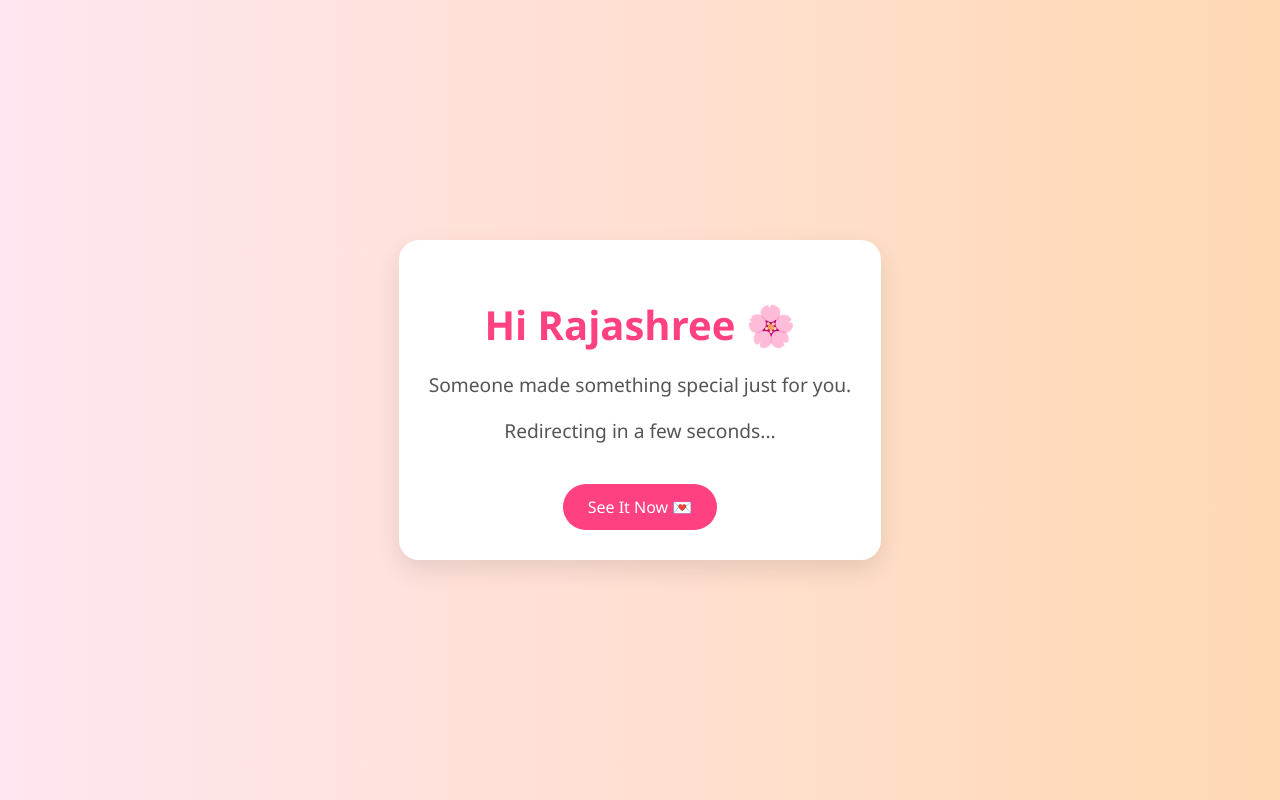
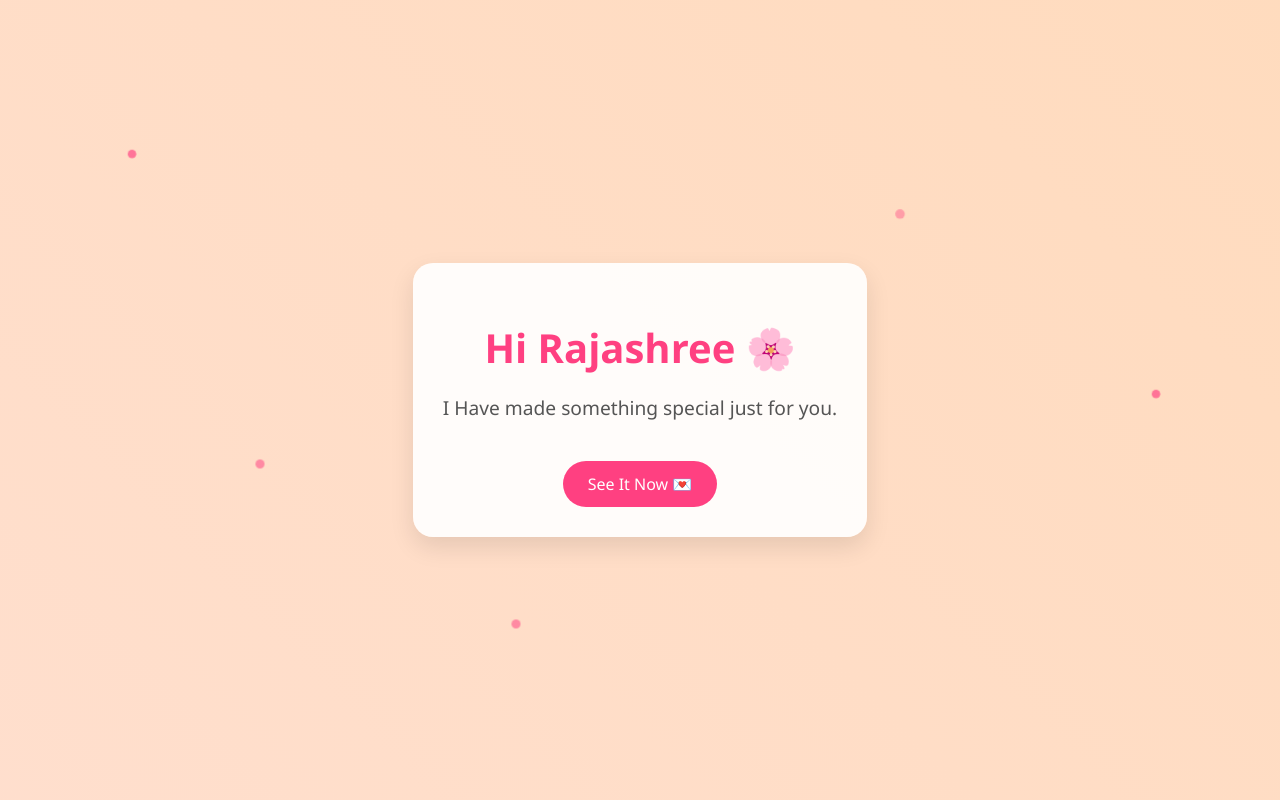
Before and after one commit to Sid-4215/sam, a plain HTML site: page index.html in a window 1280 px wide. Drawn offline with Linux system fonts and the light colour scheme.

Commit message:
index.html

```diff
--- a/index.html
+++ b/index.html
@@ -9,31 +9,44 @@
     body {
       margin: 0;
       padding: 0;
-      background: linear-gradient(to right, #ffe6f0, #ffd9b3);
+      height: 100vh;
+      overflow: hidden;
+      font-family: 'Segoe UI', sans-serif;
       display: flex;
       align-items: center;
       justify-content: center;
-      height: 100vh;
-      font-family: 'Segoe UI', sans-serif;
       text-align: center;
+      position: relative;
+      background: linear-gradient(45deg, #ffe6f0, #ffd9b3);
+      background-size: 400% 400%;
+      animation: gradientMove 15s ease infinite;
+    }
+
+    @keyframes gradientMove {
+      0% { background-position: 0% 50%; }
+      50% { background-position: 100% 50%; }
+      100% { background-position: 0% 50%; }
     }
 
     .container {
       padding: 30px;
       border-radius: 20px;
-      background: white;
+      background: rgba(255, 255, 255, 0.9);
       box-shadow: 0 10px 25px rgba(0, 0, 0, 0.1);
+      z-index: 1;
     }
 
     h1 {
       font-size: 2.5em;
       color: #ff4081;
       margin-bottom: 10px;
+      animation: fadeIn 2s ease forwards;
     }
 
     p {
       font-size: 1.2em;
       color: #555;
+      animation: fadeIn 2s ease 0.5s forwards;
     }
 
     .btn {
@@ -48,19 +61,66 @@
       text-decoration: none;
       display: inline-block;
       transition: background 0.3s;
+      animation: fadeIn 2s ease 1s forwards;
     }
 
     .btn:hover {
       background-color: #e91e63;
     }
+
+    @keyframes fadeIn {
+      from { opacity: 0; transform: translateY(20px); }
+      to { opacity: 1; transform: translateY(0); }
+    }
+
+    .particles {
+      position: absolute;
+      width: 100%;
+      height: 100%;
+      top: 0; left: 0;
+      pointer-events: none;
+      z-index: 0;
+    }
+
+    .particle {
+      position: absolute;
+      width: 8px;
+      height: 8px;
+      border-radius: 50%;
+      background: #ff4081;
+      opacity: 0.7;
+      animation: float 6s linear infinite;
+    }
+
+    .particle:nth-child(1) { top: 20%; left: 10%; animation-delay: 0s; }
+    .particle:nth-child(2) { top: 60%; left: 20%; animation-delay: 1s; }
+    .particle:nth-child(3) { top: 30%; left: 70%; animation-delay: 2s; }
+    .particle:nth-child(4) { top: 80%; left: 40%; animation-delay: 3s; }
+    .particle:nth-child(5) { top: 50%; left: 90%; animation-delay: 4s; }
+
+    @keyframes float {
+      0% { transform: translateY(0) scale(1); opacity: 0.8; }
+      50% { transform: translateY(-30px) scale(1.2); opacity: 0.4; }
+      100% { transform: translateY(0) scale(1); opacity: 0.8; }
+    }
   </style>
 </head>
 <body>
+
+  <div class="particles">
+    <div class="particle"></div>
+    <div class="particle"></div>
+    <div class="particle"></div>
+    <div class="particle"></div>
+    <div class="particle"></div>
+  </div>
+
   <div class="container">
     <h1>Hi Rajashree 🌸</h1>
-    <p>Someone made something special just for you.</p>
-    <p>Redirecting in a few seconds...</p>
+    <p>I Have made something special just for you.</p>
+<!--     <p>Redirecting in a few seconds...</p> -->
     <a href="rajashree/" class="btn">See It Now 💌</a>
   </div>
+
 </body>
 </html>
```
